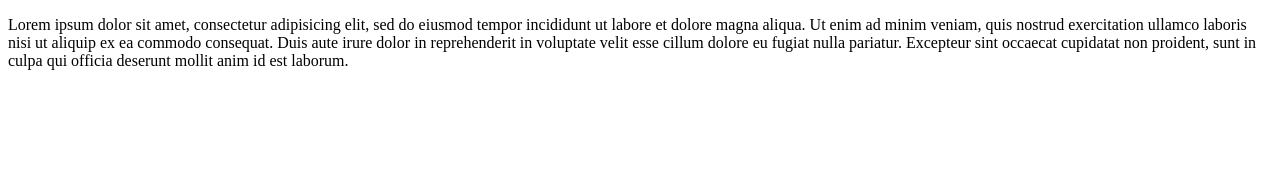
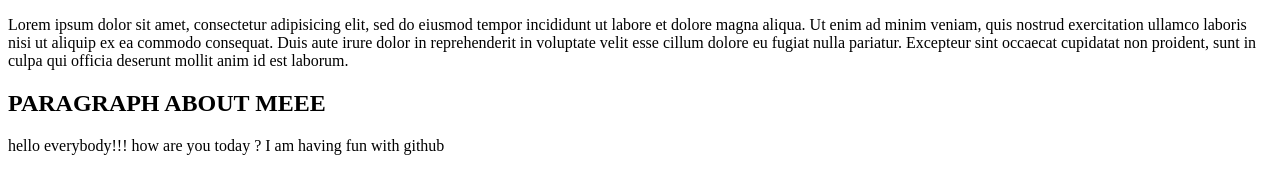
Before and after one commit to elina-petrova/petrova_e_week4review, a plain HTML site: page index.html in a window 1280 px wide. Drawn offline with Linux system fonts and the light colour scheme.

Commit message:
newarticle

```diff
--- a/index.html
+++ b/index.html
@@ -15,5 +15,11 @@
 			proident, sunt in culpa qui officia deserunt mollit anim id est laborum.
 		</p>
 	</article>
+	<article>
+		<h2>PARAGRAPH ABOUT MEEE</h2>
+		<p>
+			hello everybody!!! how are you today ? I am having fun with github
+		</p>
+	</article>
 </body>
 </html>
```
